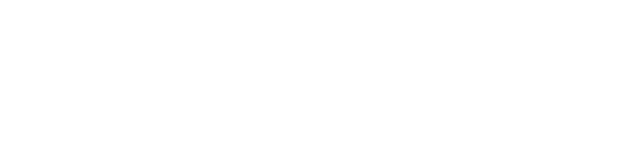
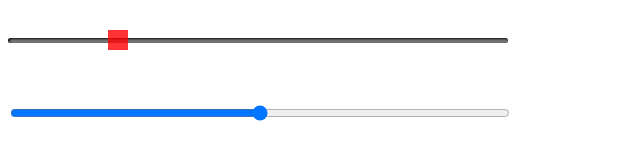
Before and after one commit to shakyShane/eh-range, a website built with webpack: page app/index.html in a window 1280 px wide. Shown: the whole page, without its empty margins (0-640 px from the left). Built offline with nearby package versions, Linux system fonts and the light colour scheme.

Commit message:
Adding HTML + CSS for range slider

```diff
--- /dev/null
+++ b/app/css/styles.css
@@ -0,0 +1,29 @@
+* {
+    box-sizing: border-box;
+}
+.range {
+    width: 500px;
+    position: relative;
+    margin-bottom: 30px;
+    padding: 30px 0;
+    cursor: pointer;
+    -webkit-user-select: none;
+}
+.range__bar {
+    background: grey;
+    box-shadow: 1px 1px 3px black inset;
+    width: 100%;
+    height: 5px;
+    border-radius: 8px;
+}
+.range__handle {
+    width: 20px;
+    height: 20px;
+    position: absolute;
+    background: red;
+    top: calc(50% - 11px);
+    opacity: .8;
+}
+.range__handle--active {
+    background: black;
+}
--- a/app/index.html
+++ b/app/index.html
@@ -2,10 +2,15 @@
 <html lang="en">
 <head>
     <meta charset="UTF-8">
-    <title>Egghead</title>
+    <title>Egghead Range Input</title>
+    <link rel="stylesheet" href="css/styles.css">
 </head>
 <body>
-
+<div class="range">
+    <div class="range__bar"></div>
+    <div class="range__handle" style="left: 100px"></div>
+</div>
+<input type="range" min="0" max="4" style="width: 500px;">
 <script src="dist/bundle.js"></script>
 </body>
 </html>
```
